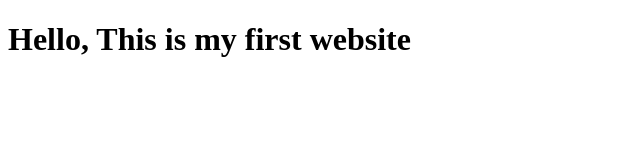
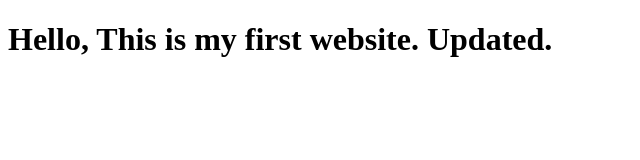
Before and after one commit to vaibhavgambhire/VSA17, a plain HTML site: page index.html in a window 1280 px wide. Shown: the whole page, without its empty margins (0-640 px from the left). Drawn offline with Linux system fonts and the light colour scheme.

Commit message:
Added "Updated" in index.html

```diff
--- a/index.html
+++ b/index.html
@@ -6,6 +6,6 @@
     <title>Document</title>
 </head>
 <body>
-    <h1>Hello, This is my first website</h1>
+    <h1>Hello, This is my first website. Updated.</h1>
 </body>
 </html>
```
